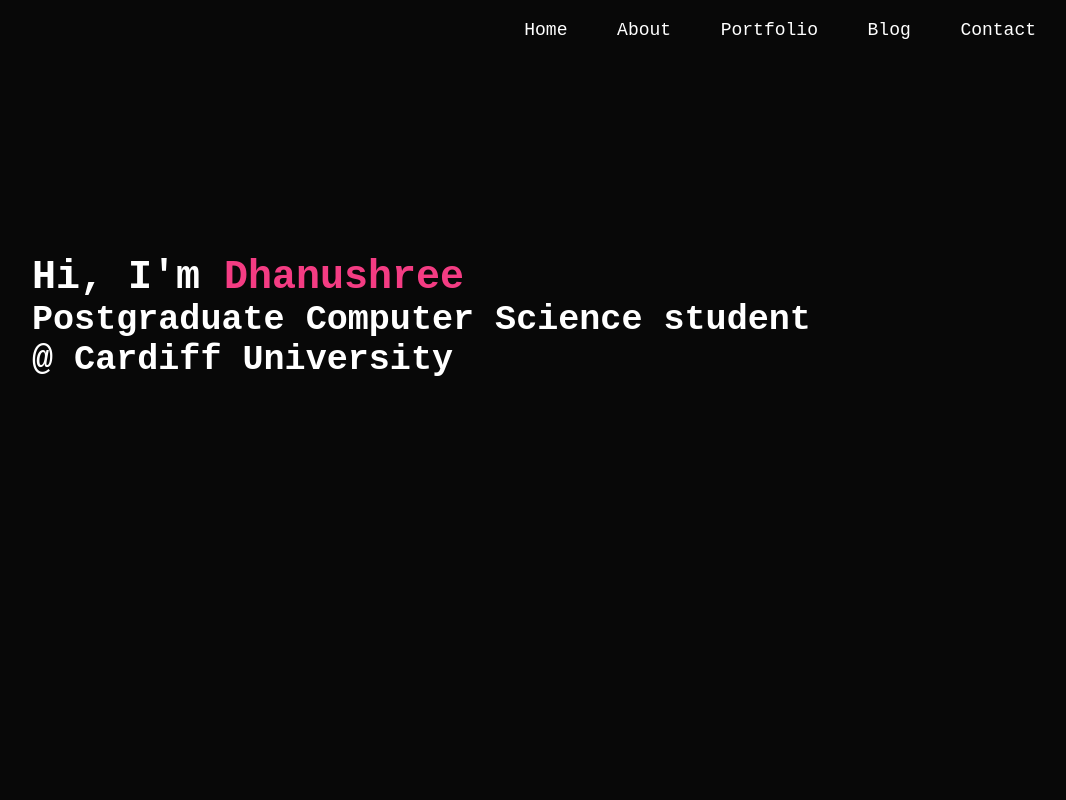
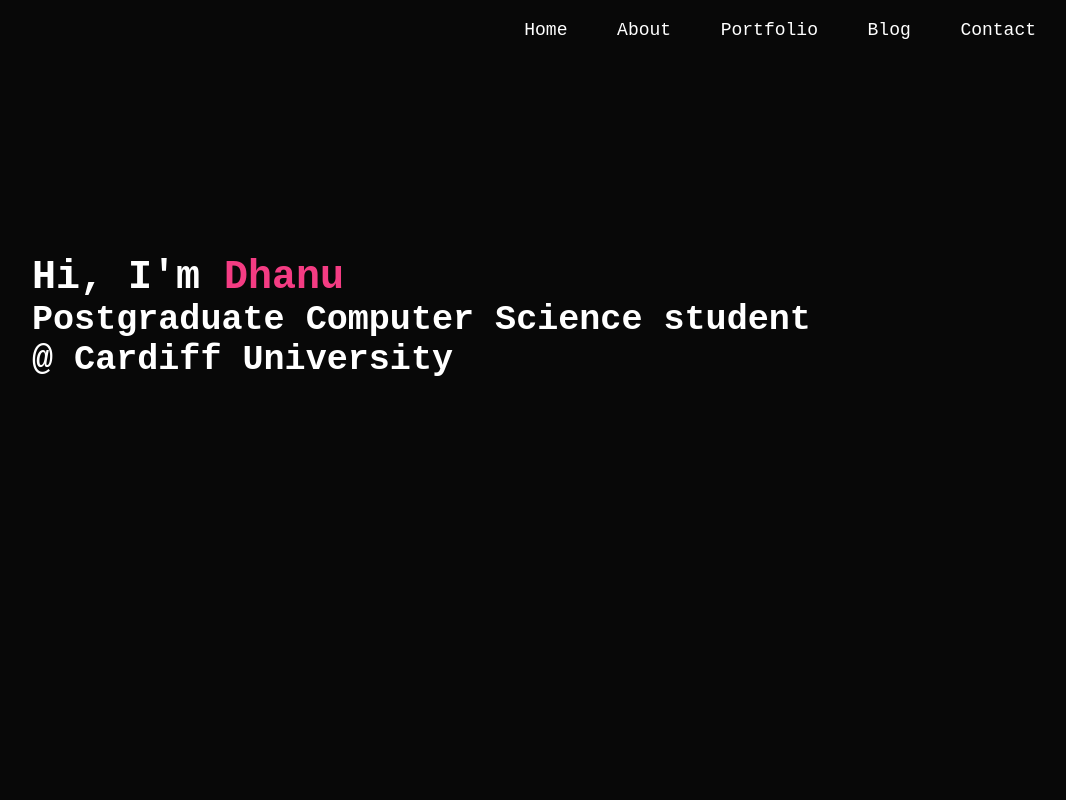
Before and after one commit to dhanu-shre3/portfolio-website, a plain HTML site: page index.html in a window 1280 px wide. Shown: the top 800 px of the page, without its empty margins (96-1162 px from the left). Drawn offline with Linux system fonts and the light colour scheme.

Commit message:
Update index.html

```diff
--- a/index.html
+++ b/index.html
@@ -22,7 +22,7 @@
                 </ul>
             </nav>
             <div class="header-text">
-                <h1>Hi, I'm <span>Dhanushree</span><br>
+                <h1>Hi, I'm <span>Dhanu</span><br>
                     <h3>Postgraduate Computer Science student <br>@ Cardiff University</h3>
                         </div>
         </div>
```
